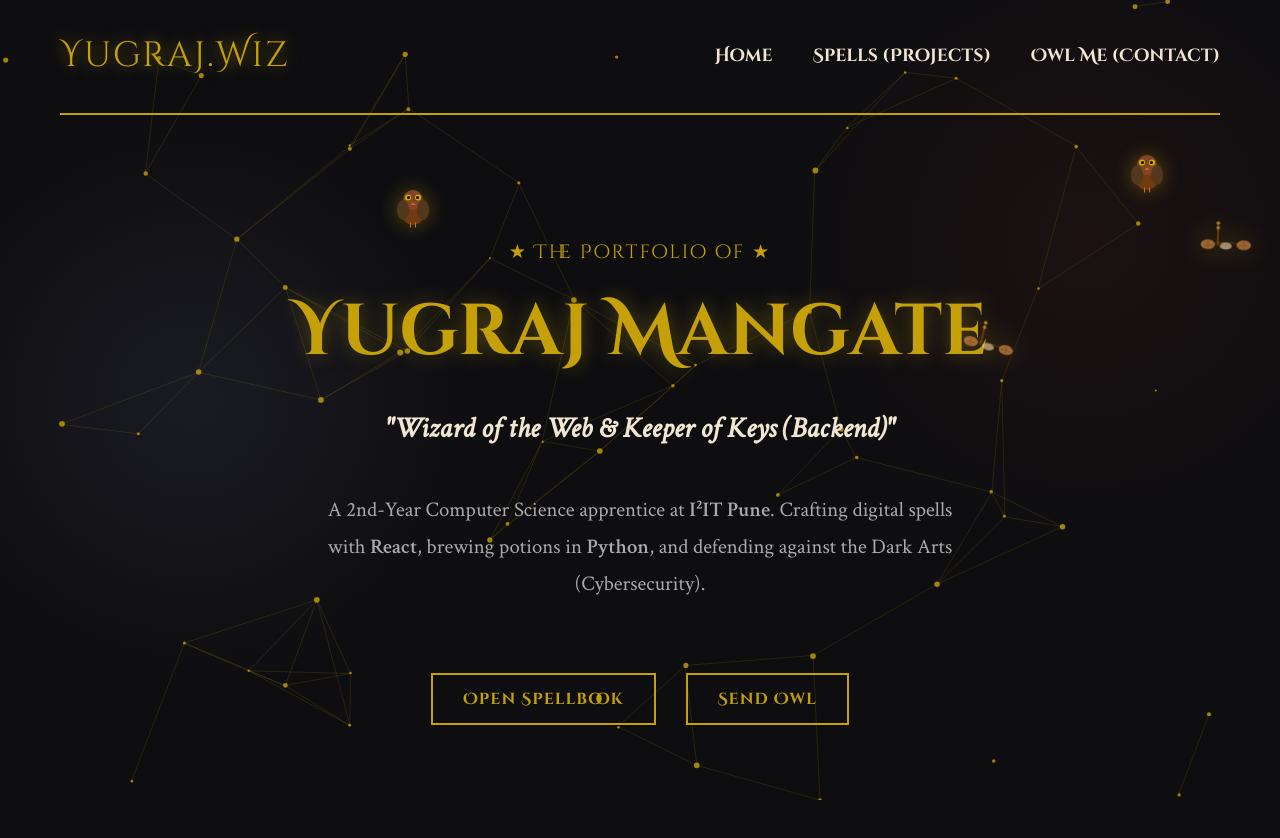
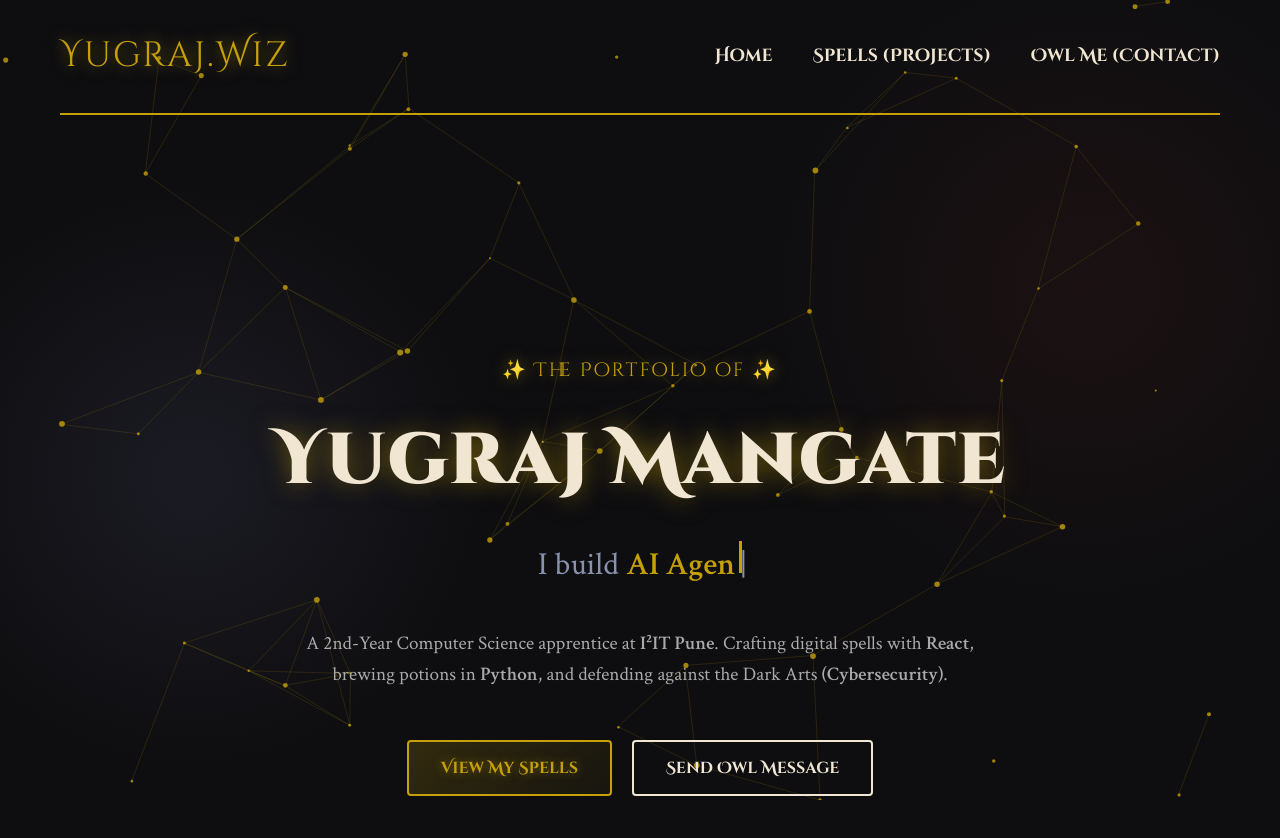
Before and after one commit to yugrajmangate-dev/portfolio, a React (Vite) app: page /#/ in a window 1280 px wide. Shown: the top 838 px of the page. Before the commit the page ends 800 px from the top, so only its background shows below. Built offline with nearby package versions, Linux system fonts and the light colour scheme.

Commit message:
Add professional typewriter effect and enhanced Hero section styling

```diff
--- a/src/App.css
+++ b/src/App.css
@@ -119,6 +119,127 @@ nav {
 .nav-link:hover {
   color: var(--gold-snitch);
   text-shadow: 0 0 8px var(--gold-snitch);
+}
+
+/* --- HERO SECTION (Professional 2025 Style) --- */
+.hero-section {
+  min-height: 100vh;
+  display: flex;
+  align-items: center;
+  justify-content: center;
+  text-align: center;
+  padding: 80px 20px 40px;
+}
+
+.hero-content {
+  max-width: 900px;
+  margin: 0 auto;
+}
+
+.greeting {
+  color: var(--gold-snitch);
+  font-family: var(--wizard-font);
+  font-size: clamp(1rem, 4vw, 1.2rem);
+  letter-spacing: 2px;
+  margin-bottom: 15px;
+  animation: shimmer 2s ease-in-out infinite;
+}
+
+@keyframes shimmer {
+  0%, 100% { text-shadow: 0 0 8px rgba(197, 160, 9, 0.3); }
+  50% { text-shadow: 0 0 20px rgba(197, 160, 9, 0.8); }
+}
+
+.hero-name {
+  font-family: var(--wizard-font);
+  font-size: clamp(2.5rem, 8vw, 4.5rem);
+  color: var(--parchment);
+  margin: 20px 0;
+  text-shadow: 0 0 25px rgba(197, 160, 9, 0.5);
+  letter-spacing: 1px;
+  font-weight: 900;
+}
+
+.hero-title {
+  font-family: var(--spell-font);
+  font-size: clamp(1.3rem, 5vw, 2rem);
+  color: #8892b0;
+  margin: 25px 0 40px;
+  font-weight: 500;
+}
+
+.typewriter-text {
+  color: var(--gold-snitch);
+  position: relative;
+  font-weight: 700;
+}
+
+.cursor {
+  display: inline-block;
+  width: 3px;
+  height: 1em;
+  background-color: var(--gold-snitch);
+  margin-left: 4px;
+  animation: blink-cursor 1s infinite;
+}
+
+@keyframes blink-cursor {
+  0%, 49% { opacity: 1; }
+  50%, 100% { opacity: 0; }
+}
+
+.hero-bio {
+  max-width: 700px;
+  margin: 0 auto 50px;
+  font-size: clamp(1rem, 3vw, 1.2rem);
+  color: #aaa;
+  line-height: 1.6;
+}
+
+.cta-buttons {
+  display: flex;
+  gap: 20px;
+  justify-content: center;
+  flex-wrap: wrap;
+  margin-top: 50px;
+}
+
+.btn-primary,
+.btn-secondary {
+  padding: 14px 32px;
+  border-radius: 4px;
+  text-decoration: none;
+  font-family: var(--wizard-font);
+  font-size: 1rem;
+  font-weight: bold;
+  transition: all 0.3s ease;
+  border: 2px solid var(--gold-snitch);
+  cursor: pointer;
+  display: inline-block;
+}
+
+.btn-primary {
+  background: linear-gradient(135deg, rgba(197, 160, 9, 0.2) 0%, rgba(197, 160, 9, 0.05) 100%);
+  color: var(--gold-snitch);
+  text-shadow: 0 0 10px rgba(197, 160, 9, 0.5);
+}
+
+.btn-primary:hover {
+  background: rgba(197, 160, 9, 0.3);
+  transform: translateY(-4px);
+  box-shadow: 0 10px 30px rgba(197, 160, 9, 0.4);
+}
+
+.btn-secondary {
+  background: transparent;
+  color: var(--parchment);
+  border-color: var(--parchment);
+}
+
+.btn-secondary:hover {
+  background: rgba(240, 230, 210, 0.1);
+  transform: translateY(-4px);
+  box-shadow: 0 10px 30px rgba(240, 230, 210, 0.2);
 }
 
 /* --- MAGIC BUTTONS --- */
--- a/src/App.jsx
+++ b/src/App.jsx
@@ -5,8 +5,6 @@ import Projects from './components/Projects';
 import Contact from './components/Contact';
 import MagicParticles from './components/MagicParticles';
 import WandTrail from './components/WandTrail';
-import FlyingOwl from './components/FlyingOwl';
-import FlyingBroom from './components/FlyingBroom';
 import './App.css';
 
 const NavBar = () => {
@@ -30,12 +28,6 @@ function App() {
         <MagicParticles />
         <WandTrail />
 
-        {/* Flying Magical Creatures */}
-        <FlyingOwl delay={0} direction="left-to-right" duration={18} />
-        <FlyingOwl delay={3} direction="right-to-left" duration={20} />
-        <FlyingBroom delay={1} duration={22} />
-        <FlyingBroom delay={5} duration={25} />
-
         {/* Navigation Bar */}
         <NavBar />
 
--- a/src/components/FlyingBroom.jsx
+++ /dev/null
@@ -1,66 +0,0 @@
-import React, { useEffect, useState } from 'react';
-
-const FlyingBroom = ({ delay = 0, duration = 20 }) => {
-  const [position, setPosition] = useState(0);
-
-  useEffect(() => {
-    let animationFrameId;
-    let startTime = Date.now() + delay * 1000;
-
-    const animate = () => {
-      const elapsed = (Date.now() - startTime) / 1000;
-      const progress = (elapsed % duration) / duration;
-
-      setPosition(progress * 100);
-      animationFrameId = requestAnimationFrame(animate);
-    };
-
-    animationFrameId = requestAnimationFrame(animate);
-
-    return () => cancelAnimationFrame(animationFrameId);
-  }, [delay, duration]);
-
-  return (
-    <div
-      style={{
-        position: 'fixed',
-        right: `${position}%`,
-        top: `${25 + Math.sin(position / 100 * Math.PI * 2) * 15}%`,
-        transform: `rotate(${Math.sin(position / 100 * Math.PI * 2) * 15}deg)`,
-        zIndex: 2,
-        pointerEvents: 'none',
-        opacity: 0.75,
-        filter: 'drop-shadow(0 0 12px rgba(197, 160, 9, 0.6))',
-      }}
-    >
-      <svg width="60" height="40" viewBox="0 0 100 60" xmlns="http://www.w3.org/2000/svg">
-        {/* Broom Handle/Stick */}
-        <rect x="35" y="10" width="3" height="40" fill="#8B4513" />
-
-        {/* Broom Bristles - Left */}
-        <ellipse cx="20" cy="48" rx="12" ry="8" fill="#CD853F" />
-        <line x1="22" y1="48" x2="28" y2="50" stroke="#8B4513" strokeWidth="1" />
-        <line x1="18" y1="48" x2="14" y2="50" stroke="#8B4513" strokeWidth="1" />
-        <line x1="20" y1="42" x2="20" y2="54" stroke="#8B4513" strokeWidth="1" />
-
-        {/* Broom Bristles - Right */}
-        <ellipse cx="80" cy="48" rx="12" ry="8" fill="#CD853F" />
-        <line x1="78" y1="48" x2="72" y2="50" stroke="#8B4513" strokeWidth="1" />
-        <line x1="82" y1="48" x2="86" y2="50" stroke="#8B4513" strokeWidth="1" />
-        <line x1="80" y1="42" x2="80" y2="54" stroke="#8B4513" strokeWidth="1" />
-
-        {/* Center Bristles */}
-        <ellipse cx="50" cy="50" rx="10" ry="6" fill="#D2B48C" />
-
-        {/* Handle Grip */}
-        <circle cx="36.5" cy="12" r="3" fill="#DAA520" />
-        <circle cx="36.5" cy="20" r="3" fill="#DAA520" />
-
-        {/* Magical Glow Lines */}
-        <path d="M 20 48 Q 50 40 80 48" stroke="rgba(197, 160, 9, 0.6)" strokeWidth="1" fill="none" />
-      </svg>
-    </div>
-  );
-};
-
-export default FlyingBroom;
--- a/src/components/FlyingOwl.jsx
+++ /dev/null
@@ -1,71 +0,0 @@
-import React, { useEffect, useState } from 'react';
-
-const FlyingOwl = ({ delay = 0, direction = 'left-to-right', duration = 15 }) => {
-  const [position, setPosition] = useState(0);
-
-  useEffect(() => {
-    let animationFrameId;
-    let startTime = Date.now() + delay * 1000;
-
-    const animate = () => {
-      const elapsed = (Date.now() - startTime) / 1000;
-      const progress = (elapsed % duration) / duration;
-
-      setPosition(progress * 100);
-      animationFrameId = requestAnimationFrame(animate);
-    };
-
-    animationFrameId = requestAnimationFrame(animate);
-
-    return () => cancelAnimationFrame(animationFrameId);
-  }, [delay, duration]);
-
-  const isReverse = direction === 'right-to-left';
-  const left = isReverse ? 100 - position : position;
-
-  return (
-    <div
-      style={{
-        position: 'fixed',
-        left: `${left}%`,
-        top: `${15 + (direction === 'left-to-right' ? Math.sin(position / 100 * Math.PI) * 10 : Math.sin((100 - position) / 100 * Math.PI) * 10)}%`,
-        transform: isReverse ? 'scaleX(-1)' : 'scaleX(1)',
-        zIndex: 2,
-        pointerEvents: 'none',
-        opacity: 0.8,
-        filter: 'drop-shadow(0 0 10px rgba(197, 160, 9, 0.5))',
-      }}
-    >
-      <svg width="50" height="50" viewBox="0 0 100 100" xmlns="http://www.w3.org/2000/svg">
-        {/* Owl Body */}
-        <ellipse cx="50" cy="50" rx="25" ry="30" fill="#8B4513" />
-
-        {/* Head */}
-        <circle cx="50" cy="30" r="20" fill="#A0522D" />
-
-        {/* Left Eye */}
-        <circle cx="40" cy="25" r="6" fill="#FFD700" />
-        <circle cx="41" cy="25" r="3" fill="#000" />
-
-        {/* Right Eye */}
-        <circle cx="60" cy="25" r="6" fill="#FFD700" />
-        <circle cx="59" cy="25" r="3" fill="#000" />
-
-        {/* Beak */}
-        <polygon points="50,35 45,40 55,40" fill="#FF8C00" />
-
-        {/* Left Wing */}
-        <ellipse cx="30" cy="50" rx="12" ry="20" fill="#654321" />
-
-        {/* Right Wing */}
-        <ellipse cx="70" cy="50" rx="12" ry="20" fill="#654321" />
-
-        {/* Feet */}
-        <line x1="45" y1="75" x2="45" y2="85" stroke="#FF8C00" strokeWidth="2" />
-        <line x1="55" y1="75" x2="55" y2="85" stroke="#FF8C00" strokeWidth="2" />
-      </svg>
-    </div>
-  );
-};
-
-export default FlyingOwl;
--- a/src/components/Hero.jsx
+++ b/src/components/Hero.jsx
@@ -1,34 +1,71 @@
-import React from 'react';
+import React, { useEffect, useState } from 'react';
 import { Link } from 'react-router-dom';
 
 const Hero = () => {
+  const [displayText, setDisplayText] = useState('');
+  const [phraseIndex, setPhaseIndex] = useState(0);
+  const [isDeleting, setIsDeleting] = useState(false);
+
+  const phrases = [
+    'Software Solutions',
+    'AI Agents',
+    'Full Stack Apps',
+    'Magical Experiences',
+  ];
+
+  useEffect(() => {
+    const currentPhrase = phrases[phraseIndex];
+    let timeout;
+
+    if (!isDeleting) {
+      if (displayText.length < currentPhrase.length) {
+        timeout = setTimeout(() => {
+          setDisplayText(currentPhrase.substring(0, displayText.length + 1));
+        }, 100);
+      } else {
+        timeout = setTimeout(() => {
+          setIsDeleting(true);
+        }, 2000);
+      }
+    } else {
+      if (displayText.length > 0) {
+        timeout = setTimeout(() => {
+          setDisplayText(displayText.substring(0, displayText.length - 1));
+        }, 50);
+      } else {
+        setIsDeleting(false);
+        setPhaseIndex((phraseIndex + 1) % phrases.length);
+      }
+    }
+
+    return () => clearTimeout(timeout);
+  }, [displayText, phraseIndex, isDeleting, phrases]);
+
   return (
-    <div className="page" style={{ textAlign: 'center', paddingTop: '80px' }}>
-      <p style={{ color: '#c5a009', fontFamily: 'Cinzel Decorative', fontSize: 'clamp(1rem, 4vw, 1.2rem)', letterSpacing: '2px', marginBottom: '10px' }}>
-        ★ The Portfolio of ★
-      </p>
+    <div className="page hero-section">
+      <div className="hero-content">
+        <p className="greeting">✨ The Portfolio of ✨</p>
 
-      <h1 style={{ fontSize: 'clamp(2.5rem, 8vw, 4.5rem)', marginBottom: '20px', textShadow: '0 0 20px rgba(197, 160, 9, 0.4)' }}>
-        Yugraj Mangate
-      </h1>
+        <h1 className="hero-name">Yugraj Mangate</h1>
 
-      <h2 style={{ color: '#f0e6d2', fontSize: 'clamp(1.2rem, 5vw, 1.8rem)', fontFamily: 'Crimson Text', fontStyle: 'italic', marginBottom: '40px' }}>
-        "Wizard of the Web & Keeper of Keys (Backend)"
-      </h2>
+        <h2 className="hero-title">
+          I build <span className="typewriter-text">{displayText}</span><span className="cursor">|</span>
+        </h2>
 
-      <p style={{ maxWidth: '650px', margin: '0 auto 50px auto', fontSize: 'clamp(1rem, 4vw, 1.3rem)', color: '#aaa' }}>
-        A 2nd-Year Computer Science apprentice at <strong>I²IT Pune</strong>.
-        Crafting digital spells with <strong>React</strong>, brewing potions in <strong>Python</strong>,
-        and defending against the Dark Arts (Cybersecurity).
-      </p>
+        <p className="hero-bio">
+          A 2nd-Year Computer Science apprentice at <strong>I²IT Pune</strong>.
+          Crafting digital spells with <strong>React</strong>, brewing potions in <strong>Python</strong>,
+          and defending against the Dark Arts <strong>(Cybersecurity)</strong>.
+        </p>
 
-      <div style={{ display: 'flex', gap: '30px', justifyContent: 'center', flexWrap: 'wrap', padding: '0 15px' }}>
-        <Link to="/projects" className="btn-magic">
-          Open Spellbook
-        </Link>
-        <Link to="/contact" className="btn-magic">
-          Send Owl
-        </Link>
+        <div className="cta-buttons">
+          <Link to="/projects" className="btn-primary">
+            View My Spells
+          </Link>
+          <Link to="/contact" className="btn-secondary">
+            Send Owl Message
+          </Link>
+        </div>
       </div>
     </div>
   );
```
